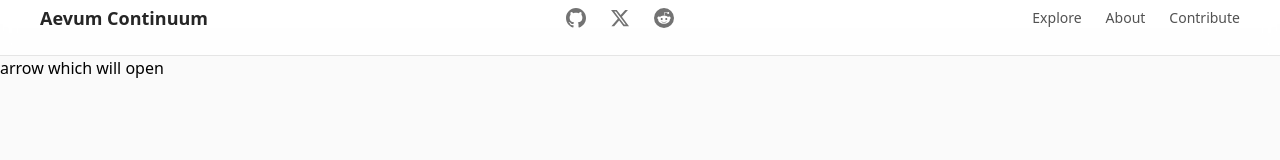
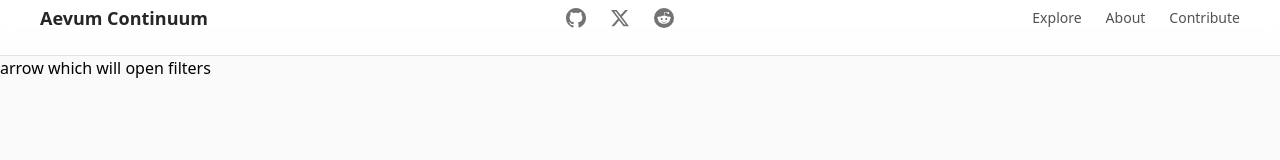
Before and after one commit to PixelCodeCo/Aevum-Continuum-UI, a Next.js app: page / in a window 1280 px wide. Shown: the top 160 px of the page. Built offline with nearby package versions, Linux system fonts and the light colour scheme.

Commit message:
Update Timeline component header to specify filter functionality

```diff
--- a/app/components/Timeline/Timeline.tsx
+++ b/app/components/Timeline/Timeline.tsx
@@ -13,7 +13,7 @@ export function Timeline({ events }: TimelineProps) {
   return (
     <div className="relative">
       <div className="sticky z-40 top-14 right-0">
-        <h1>arrow which will open </h1>
+        <h1>arrow which will open filters</h1>
       </div>
       <svg ref={svgRef} />
     </div>
```
